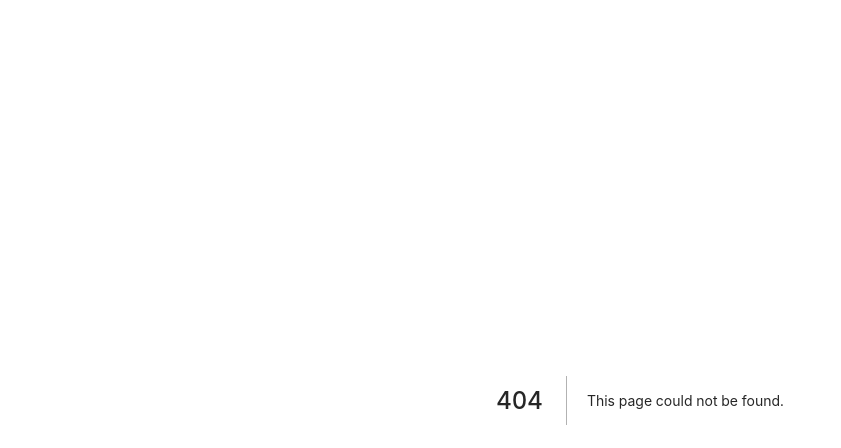
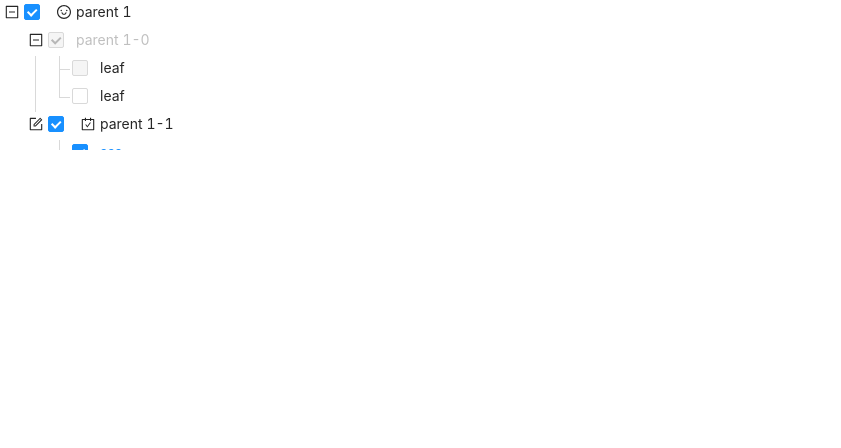
Before and after one commit to talhajubaer018/antdesign, a Next.js app: page /tree in a window 1280 px wide. Before the commit this address had no page. Shown: the top 448 px of the page, without its empty margins (0-841 px from the left). Built offline with nearby package versions, Linux system fonts and the light colour scheme.

Commit message:
tree added

```diff
--- /dev/null
+++ b/pages/tree.js
@@ -0,0 +1,77 @@
+import { Tree } from 'antd';
+import React from 'react';
+import { CarryOutOutlined, FormOutlined, DownOutlined, FrownFilled, FrownOutlined, MehOutlined, SmileOutlined } from '@ant-design/icons';
+
+const treeData = [
+  {
+    title: 'parent 1',
+    key: '0-0',
+    icon: <SmileOutlined />,
+    children: [
+      {
+        title: 'parent 1-0',
+        key: '0-0-0',
+        disabled: true,
+        children: [
+          {
+            title: 'leaf',
+            key: '0-0-0-0',
+            disableCheckbox: true,
+          },
+          {
+            title: 'leaf',
+            key: '0-0-0-1',
+          },
+        ],
+      },
+      {
+        title: 'parent 1-1',
+        key: '0-0-1',
+        icon: <CarryOutOutlined />,
+        switcherIcon: <FormOutlined />,
+        children: [
+          {
+            title: (
+              <span
+                style={{
+                  color: '#1890ff',
+                }}
+              >
+                sss
+              </span>
+            ),
+            key: '0-0-1-0',
+          },
+        ],
+      },
+    ],
+  },
+];
+
+const TreeAD = () => {
+  const onSelect = (selectedKeys, info) => {
+    console.log('selected', selectedKeys, info);
+  };
+
+  const onCheck = (checkedKeys, info) => {
+    console.log('onCheck', checkedKeys, info);
+  };
+
+  return (
+    <Tree
+      height={150}
+      showLine
+      defaultExpandAll
+      showIcon
+      checkable
+      defaultExpandedKeys={['0-0-0', '0-0-1']}
+      defaultSelectedKeys={['0-0-0', '0-0-1']}
+      defaultCheckedKeys={['0-0-0', '0-0-1']}
+      onSelect={onSelect}
+      onCheck={onCheck}
+      treeData={treeData}
+    />
+  );
+};
+
+export default TreeAD;
```
